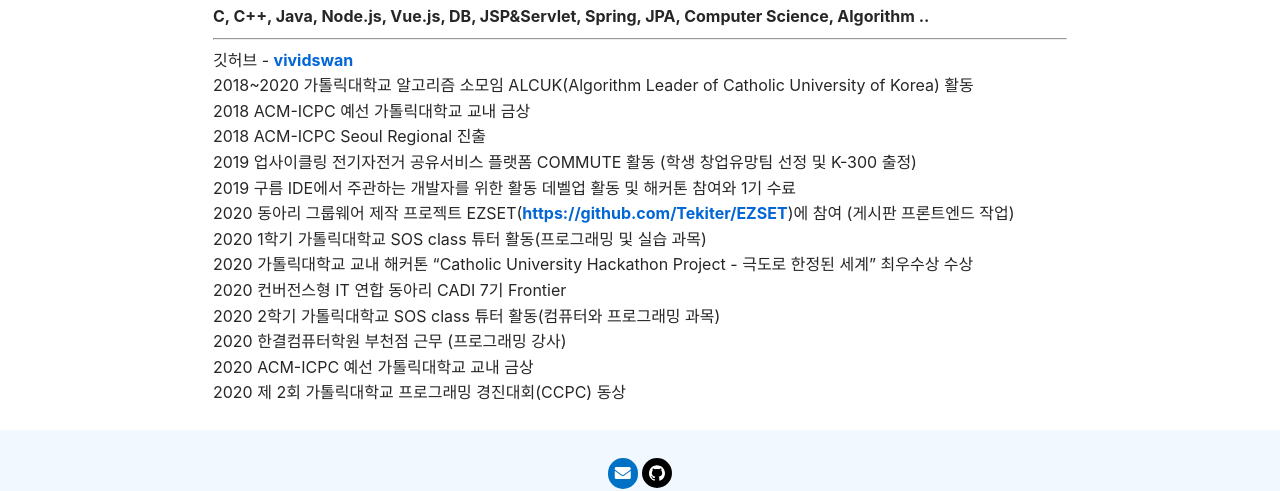
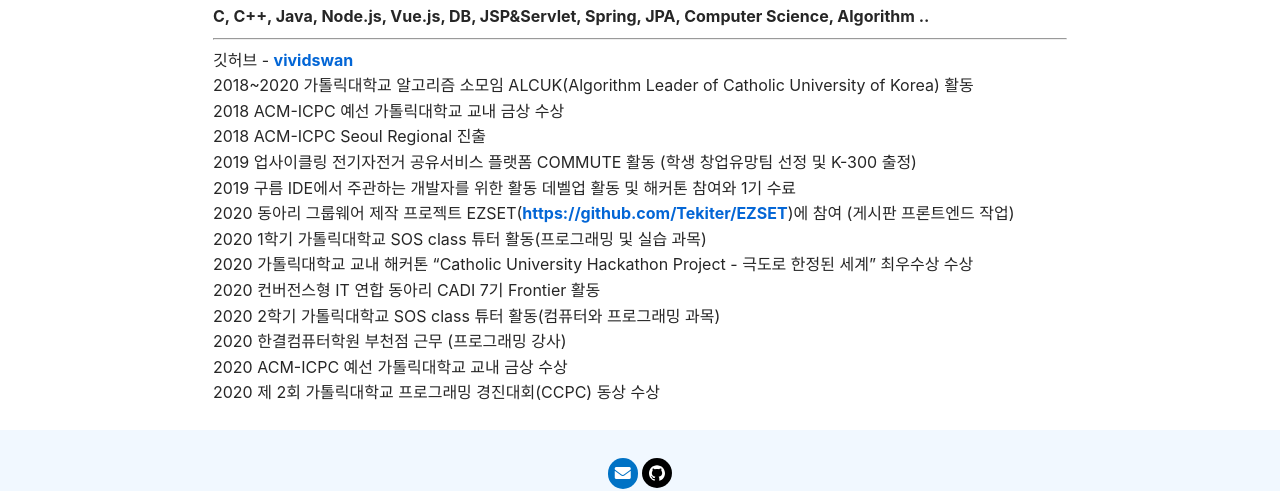
Before and after one commit to vividswan/vividswan.github.io, a Jekyll site: the page built from about.md, in a window 1280 px wide. Shown: the part 719-1210 px from the top of the page. Built offline with Jekyll 4.4.1, drawn with Linux system fonts in a browser that asks for light colours; nearby versions of some CDN libraries; our own code applies the rules of GitHub Pages for plain Markdown files.

Commit message:
Update about.md

```diff
--- a/about.md
+++ b/about.md
@@ -39,15 +39,15 @@
 
 깃허브 - [vividswan](https://github.com/vividswan)<br>
 2018~2020 가톨릭대학교 알고리즘 소모임 ALCUK(Algorithm Leader of Catholic University of Korea) 활동<br>
-2018 ACM-ICPC 예선 가톨릭대학교 교내 금상<br>
+2018 ACM-ICPC 예선 가톨릭대학교 교내 금상 수상<br>
 2018 ACM-ICPC Seoul Regional 진출<br>
 2019 업사이클링 전기자전거 공유서비스 플랫폼 COMMUTE 활동 (학생 창업유망팀 선정 및 K-300 출정)<br>
 2019 구름 IDE에서 주관하는 개발자를 위한 활동 데벨업 활동 및 해커톤 참여와 1기 수료<br>
 2020 동아리 그룹웨어 제작 프로젝트 EZSET([https://github.com/Tekiter/EZSET](https://github.com/Tekiter/EZSET))에 참여 (게시판 프론트엔드 작업)<br>
 2020 1학기 가톨릭대학교 SOS class 튜터 활동(프로그래밍 및 실습 과목)<br>
 2020 가톨릭대학교 교내 해커톤 "Catholic University Hackathon Project - 극도로 한정된 세계" 최우수상 수상<br>
-2020 컨버전스형 IT 연합 동아리 CADI 7기 Frontier<br>
+2020 컨버전스형 IT 연합 동아리 CADI 7기 Frontier 활동<br>
 2020 2학기 가톨릭대학교 SOS class 튜터 활동(컴퓨터와 프로그래밍 과목)<br>
 2020 한결컴퓨터학원 부천점 근무 (프로그래밍 강사)<br>
-2020 ACM-ICPC 예선 가톨릭대학교 교내 금상<br>
-2020 제 2회 가톨릭대학교 프로그래밍 경진대회(CCPC) 동상<br>
+2020 ACM-ICPC 예선 가톨릭대학교 교내 금상 수상<br>
+2020 제 2회 가톨릭대학교 프로그래밍 경진대회(CCPC) 동상 수상<br>
```
